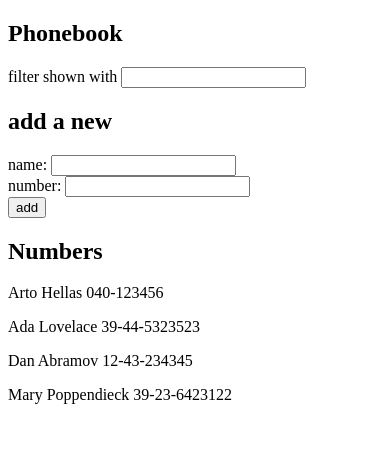
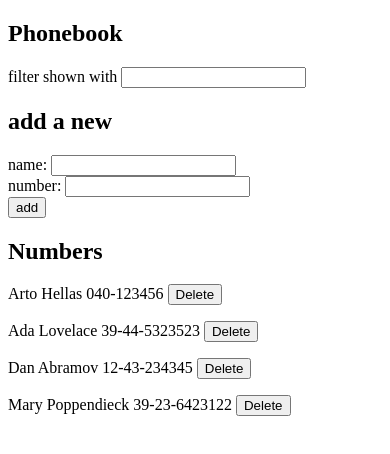
Before and after one commit to bhallaY/fullstackopen, a React (Vite) app in the folder part2-again/phonebook/: page / in a window 390 px wide. Shown: the top 454 px of the page. Built offline with nearby package versions, Linux system fonts and the light colour scheme; data requests are answered from the project's data file.

Commit message:
added server comms, CRUD commands for phonebook

```diff
--- a/part2-again/phonebook/src/App.jsx
+++ b/part2-again/phonebook/src/App.jsx
@@ -1,61 +1,110 @@
-import { useState } from 'react'
-import Persons from './components/Persons'
-import PersonForm from './components/PersonForm'
-import Filter from './components/Filter'
+import { useState } from "react";
+import Persons from "./components/Persons";
+import PersonForm from "./components/PersonForm";
+import Filter from "./components/Filter";
+import { useEffect } from "react";
+import axios from "axios";
+import { createPersonEntry, deletePersonEntry, updatePersonEntry } from "./services/persons";
 
 const App = () => {
-  const [persons, setPersons] = useState([
-    { name: 'Arto Hellas', number: '040-123456', id: 1 },
-    { name: 'Ada Lovelace', number: '39-44-5323523', id: 2 },
-    { name: 'Dan Abramov', number: '12-43-234345', id: 3 },
-    { name: 'Mary Poppendieck', number: '39-23-6423122', id: 4 }
-  ])
-  const [newName, setNewName] = useState('')
-  const [newSearchTerm, setSearchTerm] = useState('')
-  const [newNumber, setNewNumber] = useState('')
+  const [persons, setPersons] = useState([]);
+  const [newName, setNewName] = useState("");
+  const [newSearchTerm, setSearchTerm] = useState("");
+  const [newNumber, setNewNumber] = useState("");
 
-  const addPerson = (event) => {
-    event.preventDefault()
+  useEffect(() => {
+    axios
+      .get("http://localhost:3001/persons")
+      .then((resp) => setPersons(resp.data));
+  }, []);
 
-    if (persons.some(person => person.name === newName)) {
-      alert(`${newName} is already added to phonebook`)
-      return
-    }
+  const resetNewPerson = () => {
+    setNewName("")
+    setNewNumber("")
+  }
 
+  const addPerson = () => {
     const newPerson = {
       name: newName,
       number: newNumber,
       id: persons.length + 1,
-    }
+    };
 
-    setPersons(prevPersons => prevPersons.concat(newPerson))
-    setNewName('')
-    setNewNumber('')
+    createPersonEntry(newPerson).then((person) => {
+      setPersons((prevPersons) => prevPersons.concat(person));
+      resetNewPerson()
+    });
+  }
+
+  const updatePerson = () => {
+    const prevEntry = persons.find((person) => person.name === newName)
+    const updatedPerson = {
+      ...prevEntry, number: newNumber
+    };
+
+    updatePersonEntry(updatedPerson).then((data) => {
+      console.log("res data", data)
+      setPersons((prevPersons) => prevPersons.map((p) => p.id === prevEntry.id ? updatedPerson : p));
+      resetNewPerson()
+    });
   }
 
 
+  const addOrUpdatePerson = (event) => {
+    event.preventDefault();
+
+    if (persons.some((person) => person.name === newName)) {
+      if (window.confirm(`${newName} is already added to phonebook, replace the old number with a new one?`)) {
+        updatePerson()
+      }
+    } else {
+      addPerson()
+    }
+  };
+
+  const handleDelete = (id) => {
+    if (window.confirm(`Delete ${persons.find((p) => p.id === id).name}?`)) {
+      deletePersonEntry(id).then((delP) => {
+        setPersons(persons.filter((p) => p.id !== delP.id))
+      })
+    }
+  };
+
   const handleNumberChange = (event) => {
-    setNewNumber(event.target.value)
-  }
+    setNewNumber(event.target.value);
+  };
 
   const handleSearchTermChange = (event) => {
-    setSearchTerm(event.target.value)
-  }
+    setSearchTerm(event.target.value);
+  };
 
   const handleNameChange = (event) => {
-    setNewName(event.target.value)
-  }
+    setNewName(event.target.value);
+  };
 
   return (
     <div>
       <h2>Phonebook</h2>
-      <Filter newSearchTerm={newSearchTerm} handleSearchTermChange={handleSearchTermChange} />
+      <Filter
+        newSearchTerm={newSearchTerm}
+        handleSearchTermChange={handleSearchTermChange}
+      />
       <h2>add a new</h2>
-      <PersonForm addPerson={addPerson} newName={newName} handleNameChange={handleNameChange} newNumber={newNumber} handleNumberChange={handleNumberChange} />
+      <PersonForm
+        addOrUpdatePerson={addOrUpdatePerson}
+        newName={newName}
+        handleNameChange={handleNameChange}
+        newNumber={newNumber}
+        handleNumberChange={handleNumberChange}
+      />
       <h2>Numbers</h2>
-      <Persons persons={persons} searchTerm={newSearchTerm} />
+      <Persons
+        persons={persons}
+        searchTerm={newSearchTerm}
+        onClick={handleDelete}
+      />
     </div>
-  )
-}
+  );
+};
 
-export default App
+export default App;
--- a/part2-again/phonebook/src/components/PersonForm.jsx
+++ b/part2-again/phonebook/src/components/PersonForm.jsx
@@ -1,12 +1,12 @@
 const PersonForm = ({
-    addPerson,
+    addOrUpdatePerson,
     newName,
     handleNameChange,
     newNumber,
     handleNumberChange,
 }) => {
     return (
-        <form onSubmit={addPerson}>
+        <form onSubmit={addOrUpdatePerson}>
             <div>
                 name: <input value={newName} onChange={handleNameChange} />
             </div>
--- a/part2-again/phonebook/src/components/Persons.jsx
+++ b/part2-again/phonebook/src/components/Persons.jsx
@@ -1,8 +1,10 @@
-const Person = ({ person }) => <p>{person.name} {person.number}</p>
+const DeleteButton = ({ onClick }) => <button onClick={onClick}>Delete</button>
 
-const Persons = ({ persons, searchTerm }) => {
+const Person = ({ person, onClick }) => <p>{person.name} {person.number} <DeleteButton onClick={onClick} /> </p>
+
+const Persons = ({ persons, searchTerm, onClick }) => {
     const filteredPersons = persons.filter((p) => p.name.toLowerCase().includes(searchTerm.toLowerCase()))
-    return filteredPersons.map((p) => <Person person={p} key={p.id} />)
+    return filteredPersons.map((p) => <Person person={p} key={p.id} onClick={() => onClick(p.id)} />)
 }
 
 export default Persons
--- /dev/null
+++ b/part2-again/phonebook/src/services/persons.js
@@ -0,0 +1,21 @@
+import axios from "axios";
+
+const baseUrl = "http://localhost:3001/persons";
+
+export function createPersonEntry(newPerson) {
+  const req = axios.post(baseUrl, newPerson);
+  return req.then((res) => res.data);
+}
+
+export function deletePersonEntry(id) {
+  const req = axios.delete(`${baseUrl}/${id}`);
+  return req.then((res) => res.data);
+}
+
+export function updatePersonEntry(updatePerson) {
+  console.log("updatePerson", updatePerson);
+  console.log("path", `${baseUrl}/${updatePerson.id}`);
+  const req = axios.put(`${baseUrl}/${updatePerson.id}`, updatePerson);
+  console.log(req.then((res) => console.log(res.data)));
+  return req.then((res) => res.data);
+}
```
